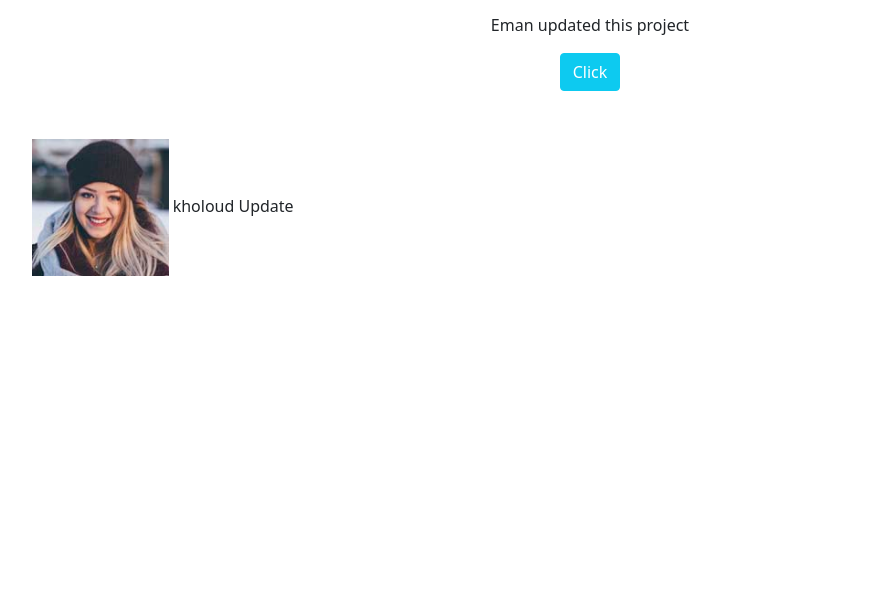
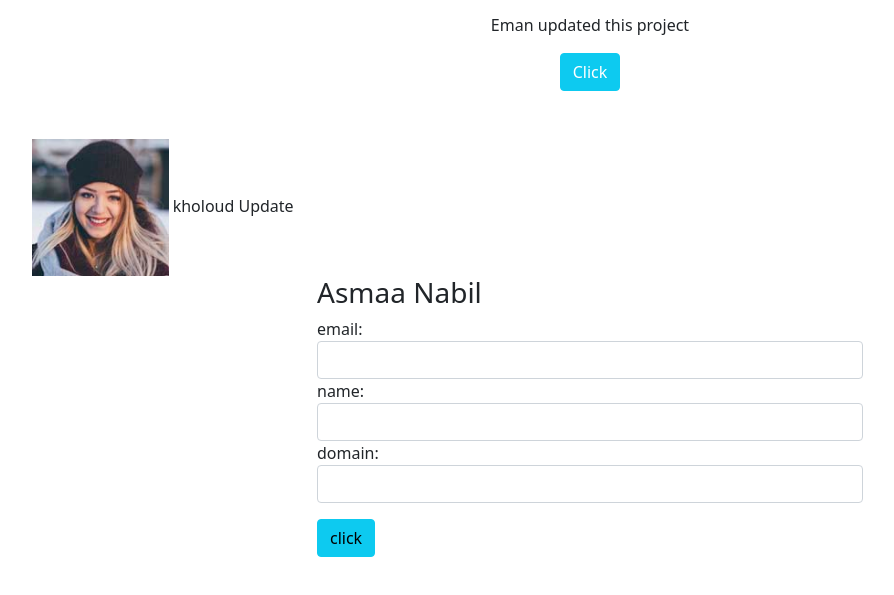
Before and after one commit to thananajem13/firstProject, a plain HTML site: page index.html in a window 1280 px wide. Shown: the part 83-678 px from the top of the page, without its empty margins (50-944 px from the left). Drawn offline with nearby package versions, Linux system fonts and the light colour scheme.

Commit message:
Asmaa update

```diff
--- a/index.html
+++ b/index.html
@@ -30,6 +30,22 @@
                         </section>
                     </div>
     </div>
+
+    <div class="container Asmaa">
+        <div class="row">
+            <section class="w-50 m-auto">
+                <h3>Asmaa Nabil</h2>
+                    <label>email:</label>
+                    <input class="form-control" id="email">
+                    <label>name:</label>
+                    <input class="form-control" id="name">
+                    <label>domain:</label>
+                    <input class="form-control" id="domain">
+
+                    <button onclick="cutEmail();" class="btn btn-info mt-3">click</button>
+            </section>
+        </div>
+    </div>
     <script src="https://cdn.jsdelivr.net/npm/bootstrap@5.1.3/dist/js/bootstrap.bundle.min.js" integrity="sha384-ka7Sk0Gln4gmtz2MlQnikT1wXgYsOg+OMhuP+IlRH9sENBO0LRn5q+8nbTov4+1p" crossorigin="anonymous"></script>
     <script src="js/index.js"></script>
 </body>
--- a/js/index.js
+++ b/js/index.js
@@ -1,3 +1,19 @@
 function getName() {
     alert(`thana' najem`);
 }
+
+function cutEmail(){
+    var emailInput = document.getElementById("email");
+    var nameInput = document.getElementById("name");
+    var domainInput = document.getElementById("domain");
+
+    if(emailInput.value.includes("@")){
+        var indexOfAt = emailInput.value.indexOf("@");
+        var nameOfEmail = emailInput.value.slice(0, indexOfAt);
+        nameInput.value = nameOfEmail;
+        domainInput.value = emailInput.value.slice(indexOfAt+1);
+    }
+    else{
+        alert("Please input a corrct email")
+    }
+}
```
